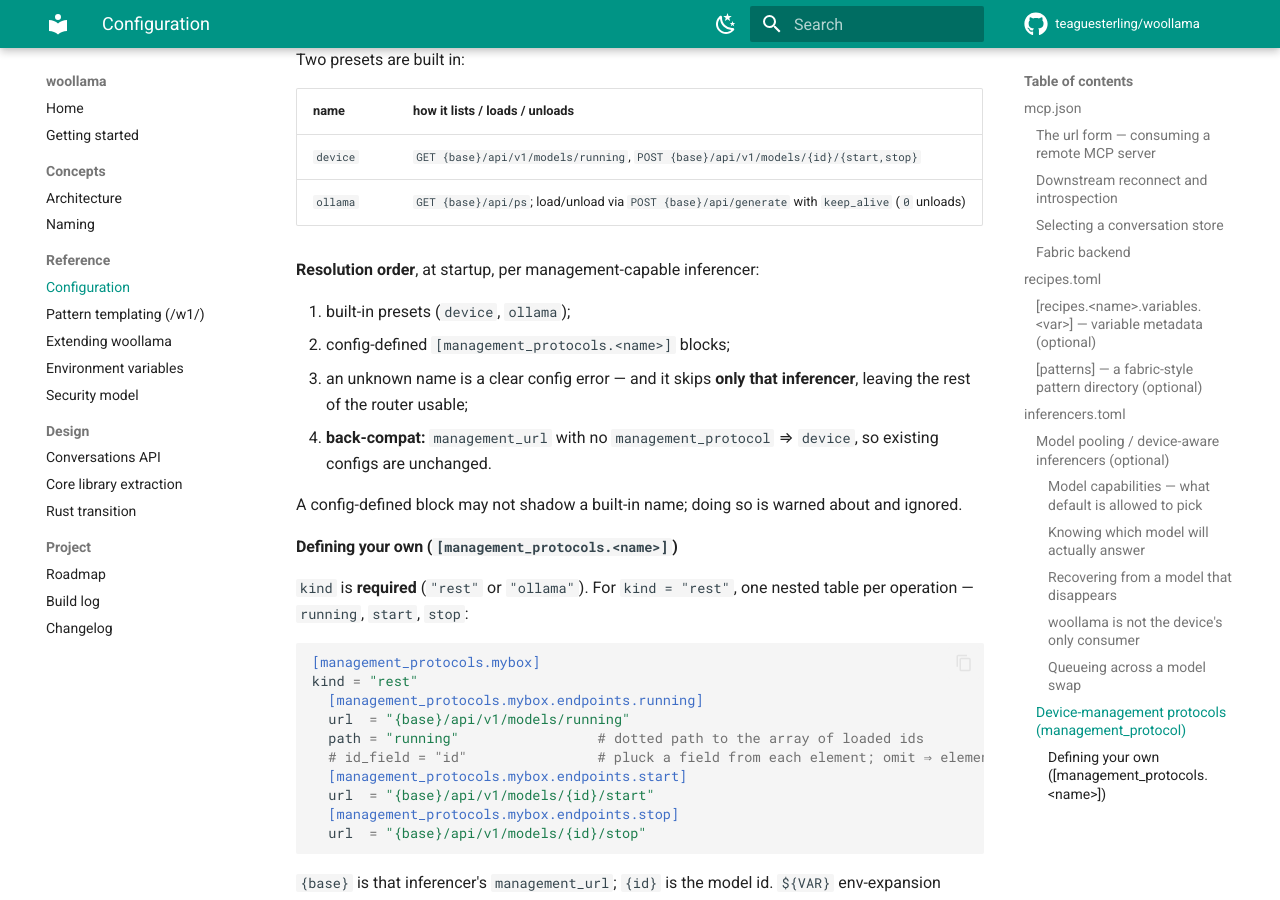
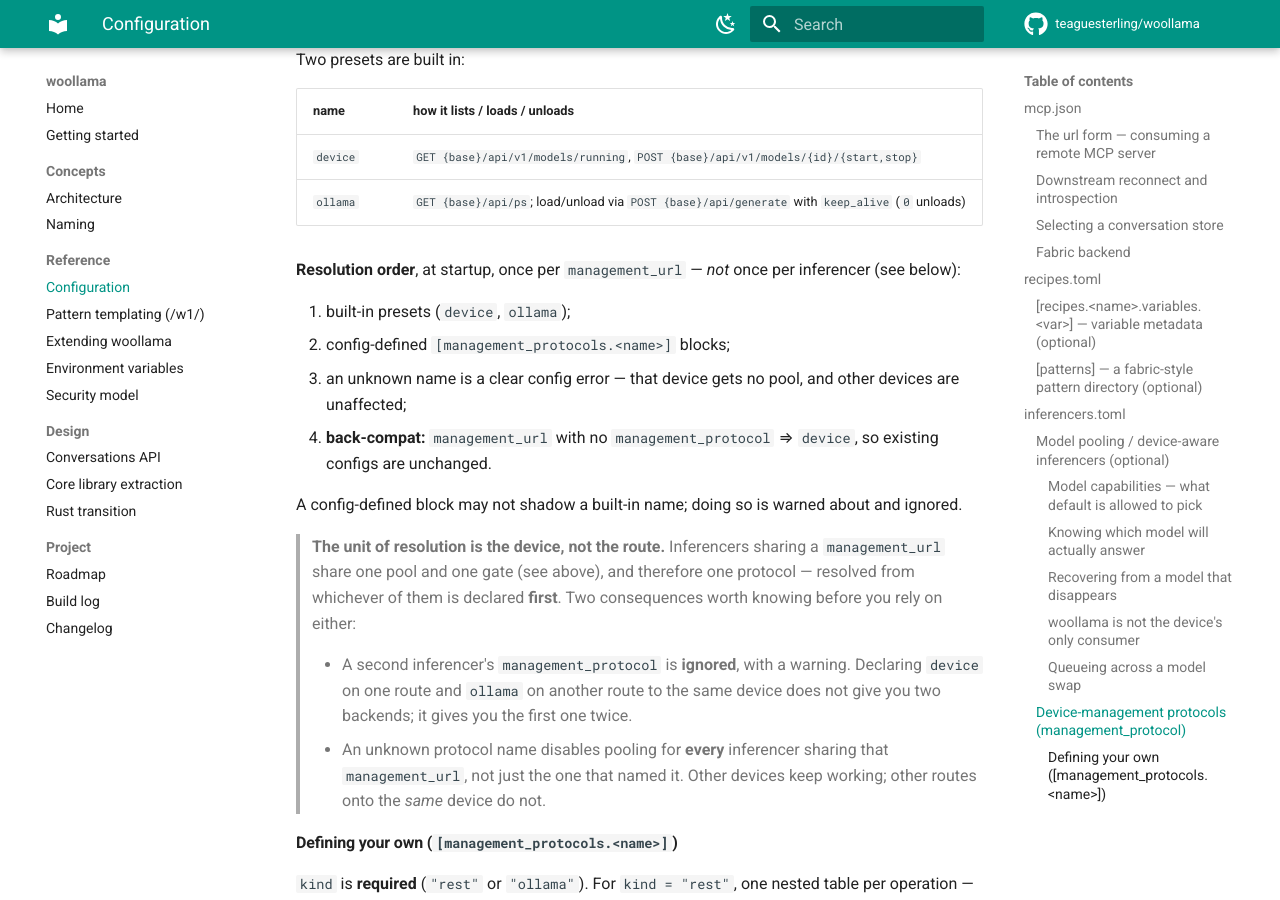
Before and after one commit to teaguesterling/woollama, an MkDocs documentation site: the page built from docs/configuration.md, in a window 1280 px wide and 900 px high, scrolled down 17158 px. Built offline with MkDocs 1.6.1 and Material for MkDocs 9.7.7, drawn with Linux system fonts in a browser that asks for light colours; comment, search, counter and statistics services are not loaded.

Commit message:
docs: resolution is per management_url, not per inferencer
Review finding on #25. from_registry groups inferencers by management_url first
and resolves ONE backend per group from the lead inferencer, so the original
wording — "per management-capable inferencer", "skips only that inferencer" —
is wrong in exactly the case an operator with two routes onto one device hits.

Two consequences now stated: a second inferencer's management_protocol is
ignored with a warning, and an unknown name disables pooling for every
inferencer sharing that management_url rather than one.

The code's own warning string is misleading in the same way; noted in #51 rather
than changed here, since this is a docs branch.

Co-Authored-By: Claude Opus 5 (1M context) <noreply@anthropic.com>
Claude-Session: https://claude.ai/code/session_01FN1dUATQYR4QgbSpADDQAW

```diff
--- a/docs/configuration.md
+++ b/docs/configuration.md
@@ -710,17 +710,30 @@ Two presets are built in:
 | `device` | `GET {base}/api/v1/models/running`, `POST {base}/api/v1/models/{id}/{start,stop}` |
 | `ollama` | `GET {base}/api/ps`; load/unload via `POST {base}/api/generate` with `keep_alive` (`0` unloads) |
 
-**Resolution order**, at startup, per management-capable inferencer:
+**Resolution order**, at startup, once per `management_url` — *not* once per
+inferencer (see below):
 
 1. built-in presets (`device`, `ollama`);
 2. config-defined `[management_protocols.<name>]` blocks;
-3. an unknown name is a clear config error — and it skips **only that
-   inferencer**, leaving the rest of the router usable;
+3. an unknown name is a clear config error — that device gets no pool, and other
+   devices are unaffected;
 4. **back-compat:** `management_url` with no `management_protocol` ⇒ `device`,
    so existing configs are unchanged.
 
 A config-defined block may not shadow a built-in name; doing so is warned about
 and ignored.
+
+> **The unit of resolution is the device, not the route.** Inferencers sharing a
+> `management_url` share one pool and one gate (see above), and therefore one
+> protocol — resolved from whichever of them is declared **first**. Two
+> consequences worth knowing before you rely on either:
+>
+> - A second inferencer's `management_protocol` is **ignored**, with a warning.
+>   Declaring `device` on one route and `ollama` on another route to the same
+>   device does not give you two backends; it gives you the first one twice.
+> - An unknown protocol name disables pooling for **every** inferencer sharing
+>   that `management_url`, not just the one that named it. Other devices keep
+>   working; other routes onto the *same* device do not.
 
 #### Defining your own (`[management_protocols.<name>]`)
 
```
